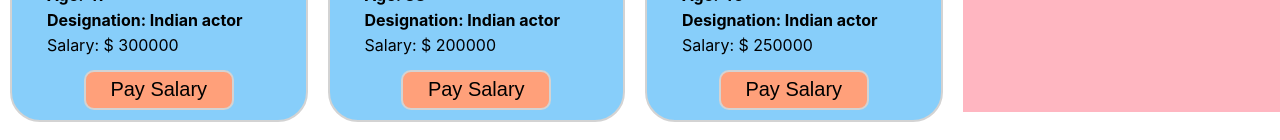
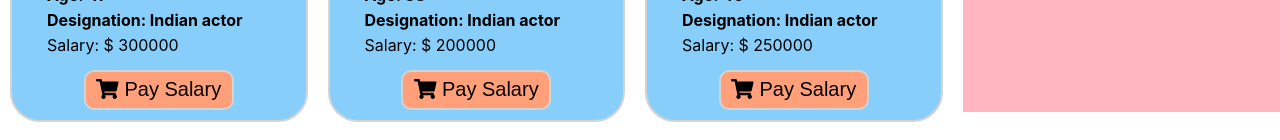
Before and after one commit to Owhab/superhero-director-practice, a React (Create React App) app: page / in a window 1280 px wide. Shown: the part 499-639 px from the top of the page. Built offline with nearby package versions, Linux system fonts and the light colour scheme.

Commit message:
Icons added and bug fixed

```diff
--- a/package.json
+++ b/package.json
@@ -3,6 +3,9 @@
   "version": "0.1.0",
   "private": true,
   "dependencies": {
+    "@fortawesome/fontawesome-svg-core": "^1.2.36",
+    "@fortawesome/free-solid-svg-icons": "^5.15.4",
+    "@fortawesome/react-fontawesome": "^0.1.15",
     "@testing-library/jest-dom": "^5.14.1",
     "@testing-library/react": "^11.2.7",
     "@testing-library/user-event": "^12.8.3",
--- a/src/components/Cart/Cart.js
+++ b/src/components/Cart/Cart.js
@@ -2,9 +2,7 @@ import React from 'react';
 import './Cart.css'
 
 const Cart = props => {
-    console.log(props);
     const {cart} = props;
-    console.log(cart);
     let salary = 0;
     for(const hero of cart){
         salary = salary + hero.salary;
@@ -26,7 +24,10 @@ const Cart = props => {
             </div>
             <div className = 'hero-list'>
             {
-                cart.map(name => <li> {name.name} </li> )
+                cart.map(name => <li
+                key = {name.name}
+                > {name.name}
+                 </li> )
             }
             </div>
 
--- a/src/components/Hero/Hero.js
+++ b/src/components/Hero/Hero.js
@@ -1,10 +1,12 @@
 import React from 'react';
 import './Hero.css'
+import { FontAwesomeIcon } from '@fortawesome/react-fontawesome'
+import { faCoffee, faShoppingCart } from '@fortawesome/free-solid-svg-icons'
 
 const Hero = (props) => {
     const {name, age, picture, designation, salary} = props.hero;
-    console.log(props)
 
+    const element = <FontAwesomeIcon icon={faShoppingCart} />
 
     return (
         <div className = 'hero'>
@@ -15,7 +17,7 @@ const Hero = (props) => {
             <h4>Designation: {designation}</h4>
             <p>Salary: $ {salary}</p>
             </div>
-            <button onClick = {()=> props.handleCart(props.hero)} className = 'cart-btn' >Pay Salary</button>
+            <button onClick = {()=> props.handleCart(props.hero)} className = 'cart-btn' > {element} Pay Salary </button>
         </div>
     );
 };
--- a/src/components/Show/Show.js
+++ b/src/components/Show/Show.js
@@ -2,13 +2,16 @@ import React, { useEffect } from 'react';
 import { useState } from 'react';
 import Cart from '../Cart/Cart';
 import Hero from '../Hero/Hero';
-import Heroes from '../Heroes/Heroes';
+import { FontAwesomeIcon } from '@fortawesome/react-fontawesome'
+import { faCoffee, faShoppingCart } from '@fortawesome/free-solid-svg-icons'
 import './Show.css'
 
 const Show = () => {
 
     const [heroes, setHeroes] = useState([]);
     const [cart, setCart] = useState([]);
+
+    const element = <FontAwesomeIcon icon={faShoppingCart} />
 
     useEffect(()=>{
         fetch('./heroes.json')
```
Also changed, not shown: 1 other file (tests, documents, lock files or other folders).
